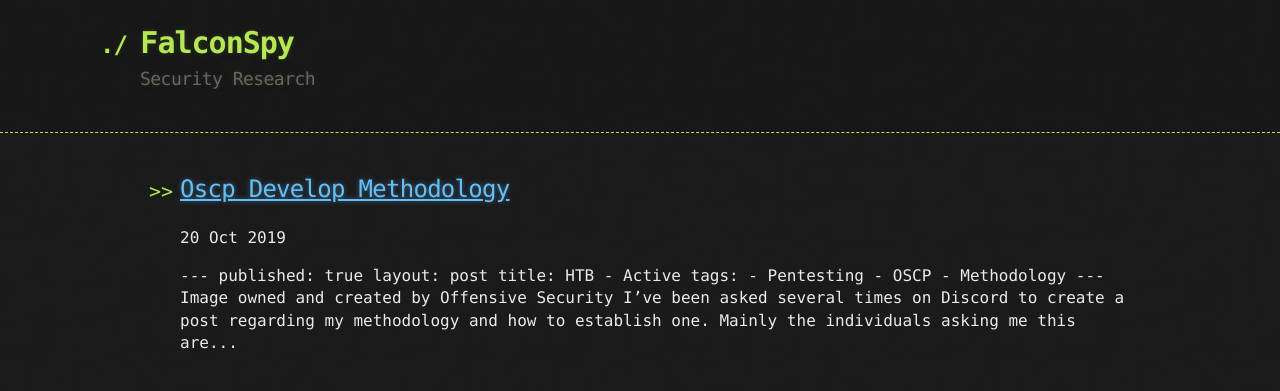
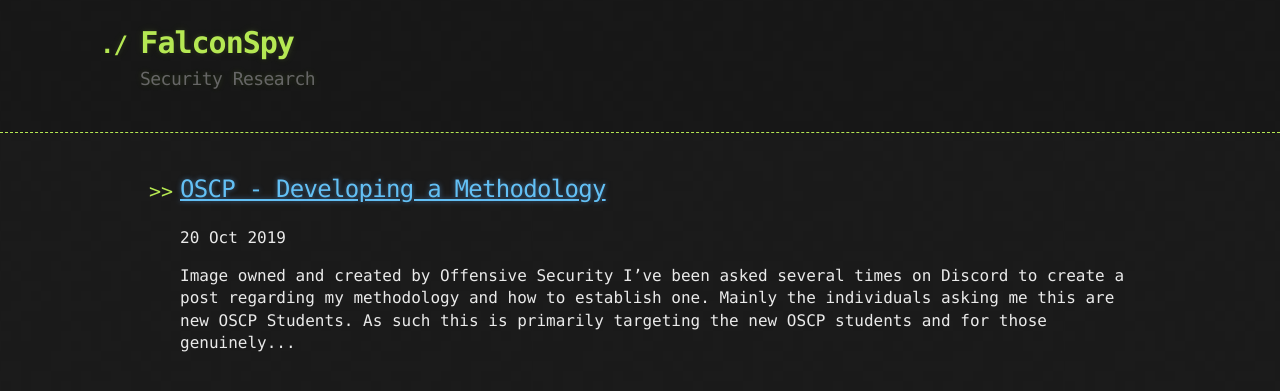
Before and after one commit to devzspy/devzspy.github.io, a Jekyll site: the page built from index.html, in a window 1280 px wide. Shown: the top 391 px of the page. Built offline with Jekyll 4.4.1, drawn with Linux system fonts in a browser that asks for light colours.

Commit message:
title update

````diff
--- a/_posts/2019-10-20-oscp-develop-methodology.md
+++ b/_posts/2019-10-20-oscp-develop-methodology.md
@@ -1,14 +1,12 @@
-```
 ---
 published: true
 layout: post
-title: HTB - Active
+title: OSCP - Developing a Methodology
 tags:
   - Pentesting
   - OSCP
   - Methodology
 ---
-```
 
 ![img](https://miro.medium.com/max/800/0*VmB04QBkCIh6GqVS.png)
 
````
